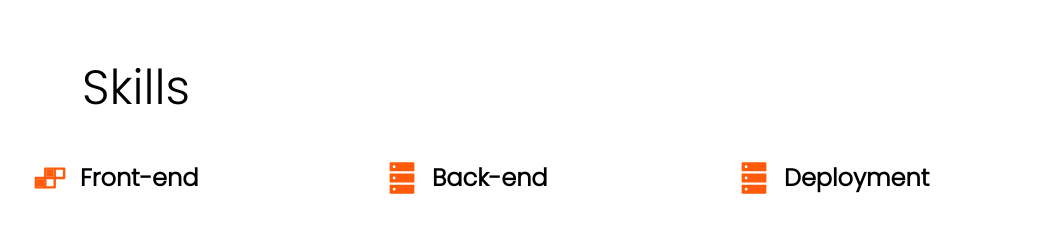
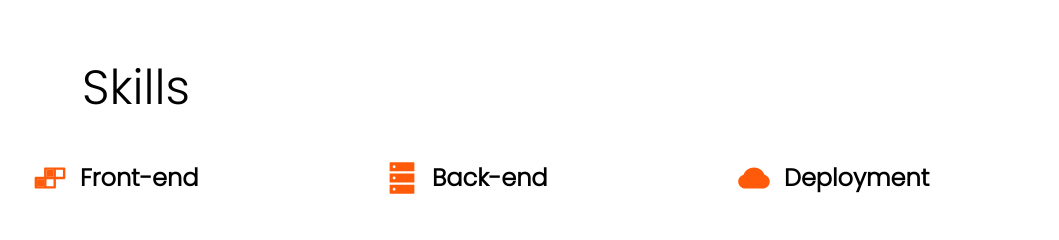
Before and after one commit to shift0965/portfolio, a React (Vite) app: page /#/aboutPage in a window 1280 px wide. Shown: the part 1396-1636 px from the top of the page, without its empty margins (110-1169 px from the left). Built offline with nearby package versions, Linux system fonts and the light colour scheme.

Commit message:
update deployement emoji

```diff
--- a/src/components/Information.jsx
+++ b/src/components/Information.jsx
@@ -1,4 +1,4 @@
-import { AiTwotoneBuild, AiFillDatabase } from "react-icons/ai";
+import { AiTwotoneBuild, AiFillDatabase, AiFillCloud } from "react-icons/ai";
 import { GoLocation } from "react-icons/go";
 import { BsPerson } from "react-icons/bs";
 import { VscGithubAlt } from "react-icons/vsc";
@@ -159,7 +159,7 @@ export const skill_info = [
   {
     title: "Deployment",
     describe: "",
-    icon: <AiFillDatabase className=" h-full w-full text-secondary-second" />,
+    icon: <AiFillCloud className=" h-full w-full text-secondary-second" />,
     childSet: [
       {
         setName: "Aws Cloud",
```
